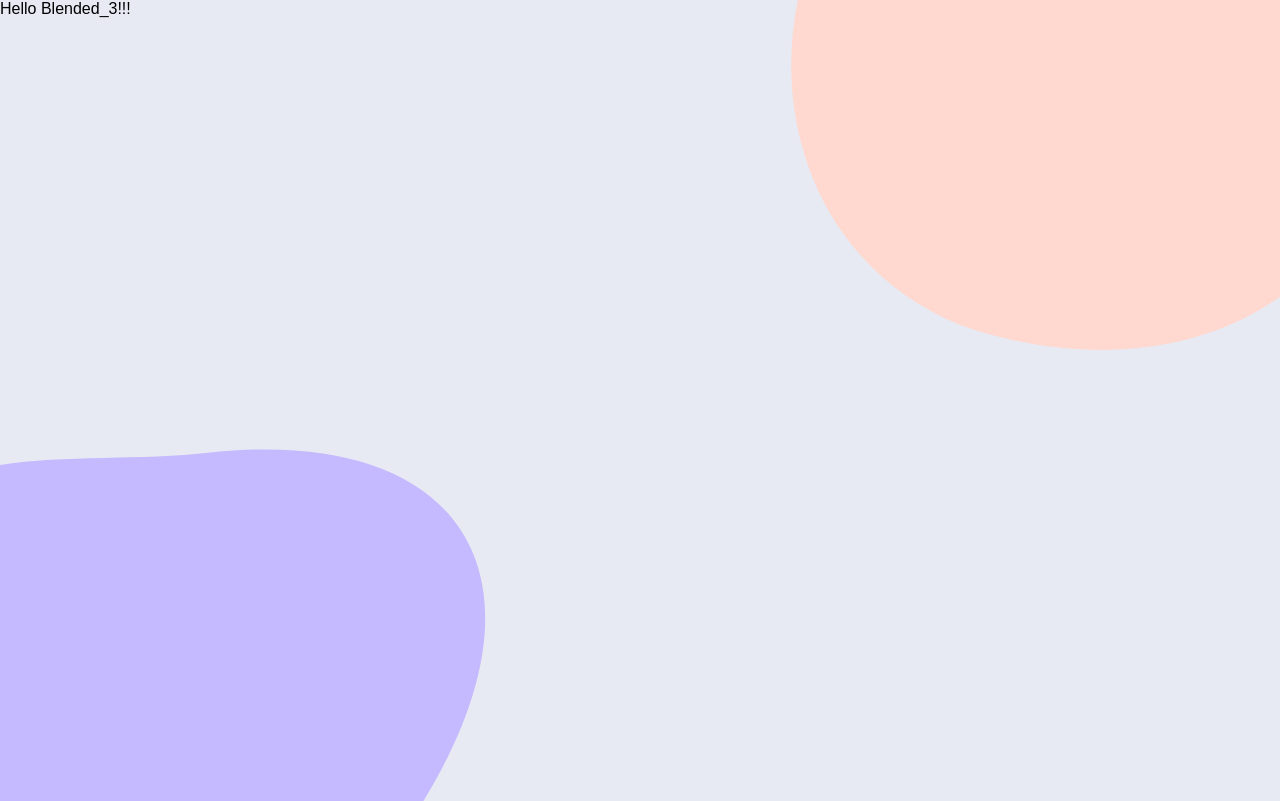
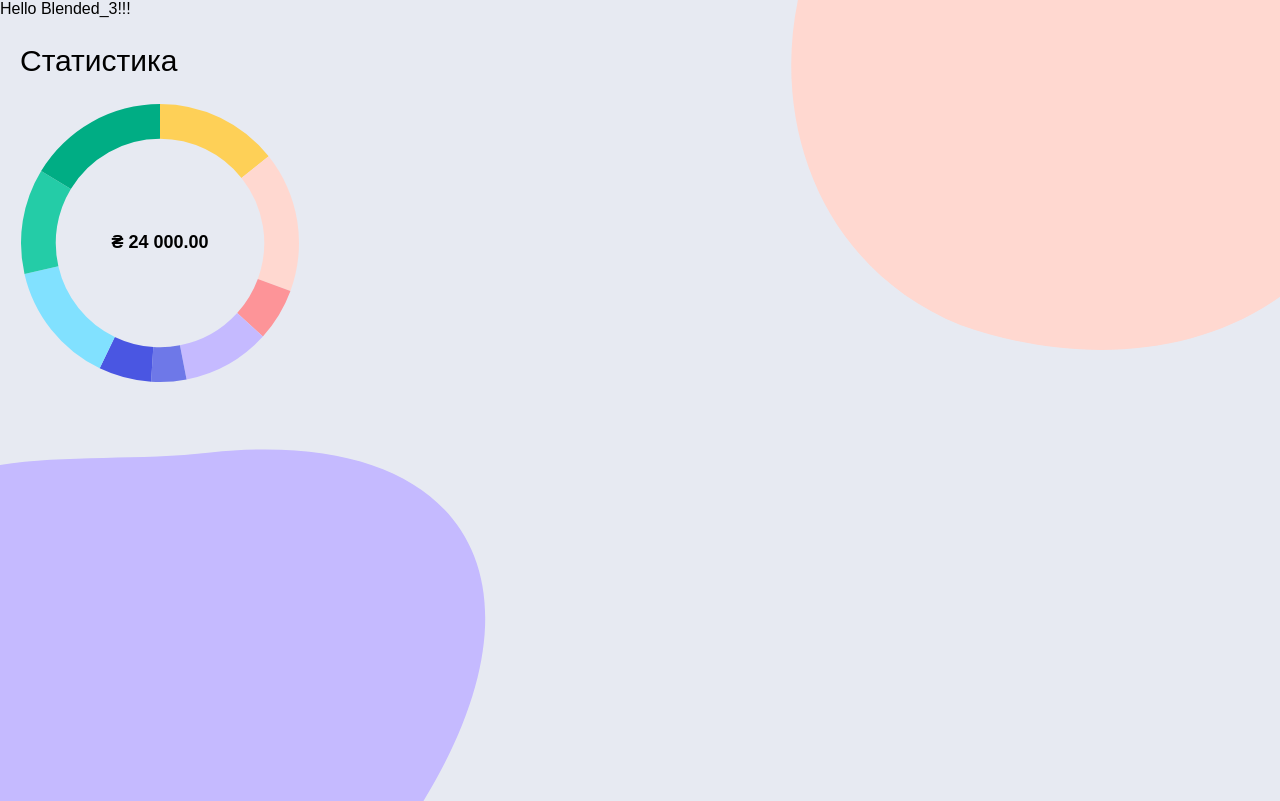
Before and after one commit to AlexGvozdik/final-step-wallet, a React (Create React App) app: page / in a window 1280 px wide. Built offline with nearby package versions, Linux system fonts and the light colour scheme.

Commit message:
diagramTam Chart

```diff
--- a/src/App.js
+++ b/src/App.js
@@ -1,9 +1,10 @@
 import React from "react";
-import CurrencyRatesPanel from "./components/CurrencyRatesPanel/CurrencyRatesPanel";
+import DiagramTab from "./components/DiagramTab/DiagramTab";
 const App = () => {
   return (
     <>
       <div>Hello Blended_3!!!</div>
+      <DiagramTab />
     </>
   );
 };
--- a/src/components/Chart/Chart.js
+++ b/src/components/Chart/Chart.js
@@ -1,6 +1,6 @@
 import { Doughnut } from "react-chartjs-2";
 
-import { Chart as ChartJS, ArcElement, Tooltip, Legend } from "chart.js";
+import { Chart as ChartJS, ArcElement, Tooltip } from "chart.js";
 import s from "./Chart.module.css";
 
 ChartJS.register(ArcElement, Tooltip);
--- a/src/components/Chart/Chart.module.css
+++ b/src/components/Chart/Chart.module.css
@@ -1,12 +1,14 @@
 .chart {
   position: relative;
 
-  width: 320px;
+  margin: 0px auto 30px auto;
+  max-width: 280px;
 }
 
-@media screen and (max-width: 767px) {
+@media screen and (min-width: 767px) {
   .chart {
-    width: 280px;
+    width: 320px;
+    margin: 0px 0px 30px 0px;
   }
 }
 
--- a/src/components/DiagramTab/DiagramTab.js
+++ b/src/components/DiagramTab/DiagramTab.js
@@ -0,0 +1,15 @@
+import Chart from "../Chart/Chart";
+import s from "./DiagramTab.module.css";
+
+function DiagramTab() {
+  return (
+    <div className={s.diagramTab}>
+      <h1 className={s.diagramHeader}>Статистика</h1>
+      <div className={s.diagramTabConteiner}>
+        <Chart />
+      </div>
+    </div>
+  );
+}
+
+export default DiagramTab;
--- a/src/components/DiagramTab/DiagramTab.module.css
+++ b/src/components/DiagramTab/DiagramTab.module.css
@@ -0,0 +1,16 @@
+.diagramTab {
+  padding: 20px;
+}
+
+.diagramHeader {
+  margin-bottom: 10px;
+  font-size: 30px;
+  font-weight: 400;
+  line-height: 1.5;
+}
+
+@media screen and (min-width: 768px) {
+  .diagramHeader {
+    margin-bottom: 20px;
+  }
+}
--- a/src/index.css
+++ b/src/index.css
@@ -1,18 +1,27 @@
 body {
   margin: 0;
-    font-family: 'Circe', sans-serif;
+  font-family: "Circe", sans-serif;
   -webkit-font-smoothing: antialiased;
   -moz-osx-font-smoothing: grayscale;
   background: rgba(255, 255, 255, 0.4);
 }
-
 
 /* #root {
     backdrop-filter: blur(15px);
 } */
 
 code {
-    font-family: source-code-pro, Menlo, Monaco, Consolas, 'Courier New', monospace;
+  font-family: source-code-pro, Menlo, Monaco, Consolas, "Courier New",
+    monospace;
+}
+
+h1,
+h2,
+h3,
+h4,
+h5,
+h6 {
+  margin: 0;
 }
 
 ul {
@@ -76,7 +85,7 @@ button {
   }
 
   body::after {
-        content: '';
+    content: "";
     position: absolute;
     display: block;
     top: 1px;
```
Lines whose indentation alone changed are shown as unchanged.
